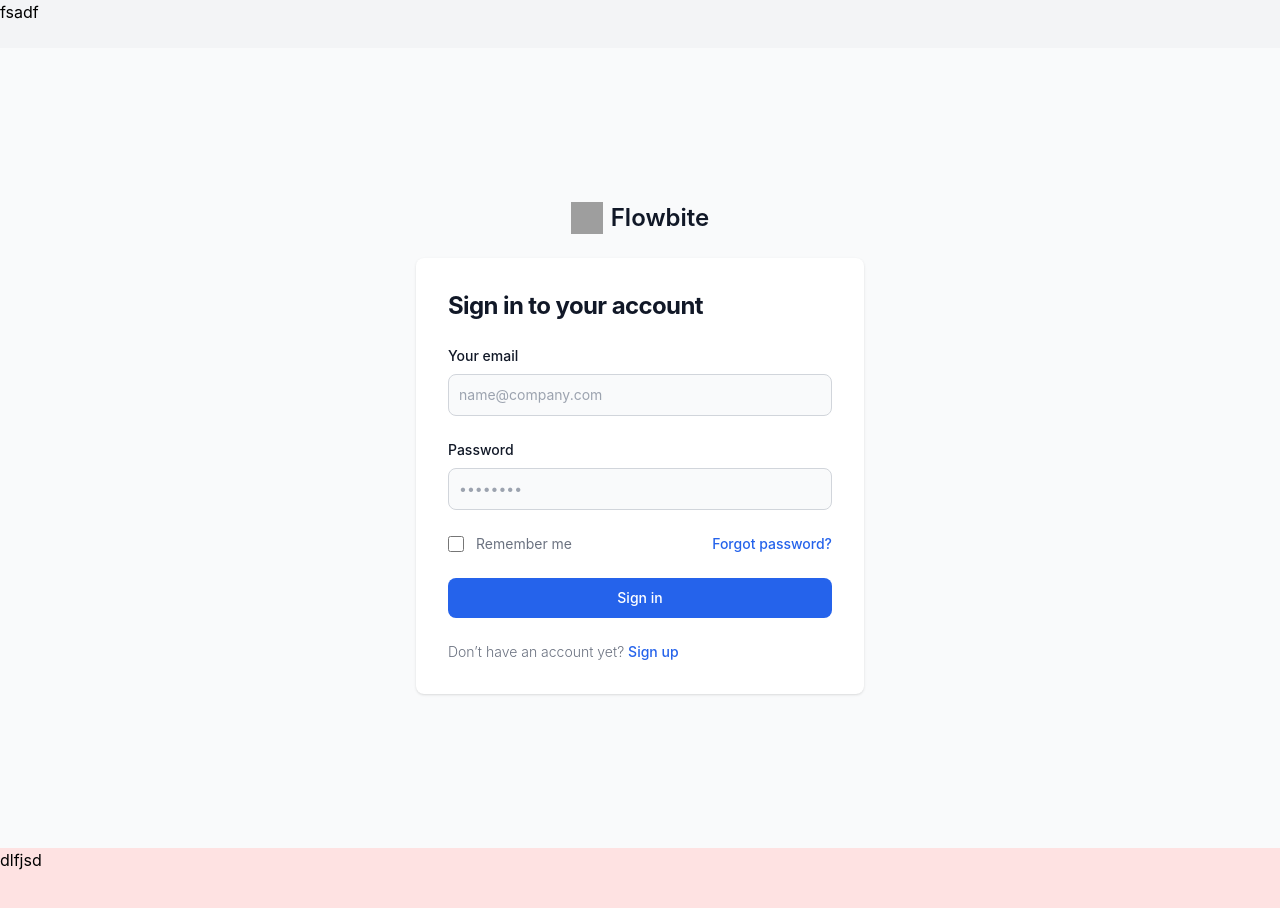
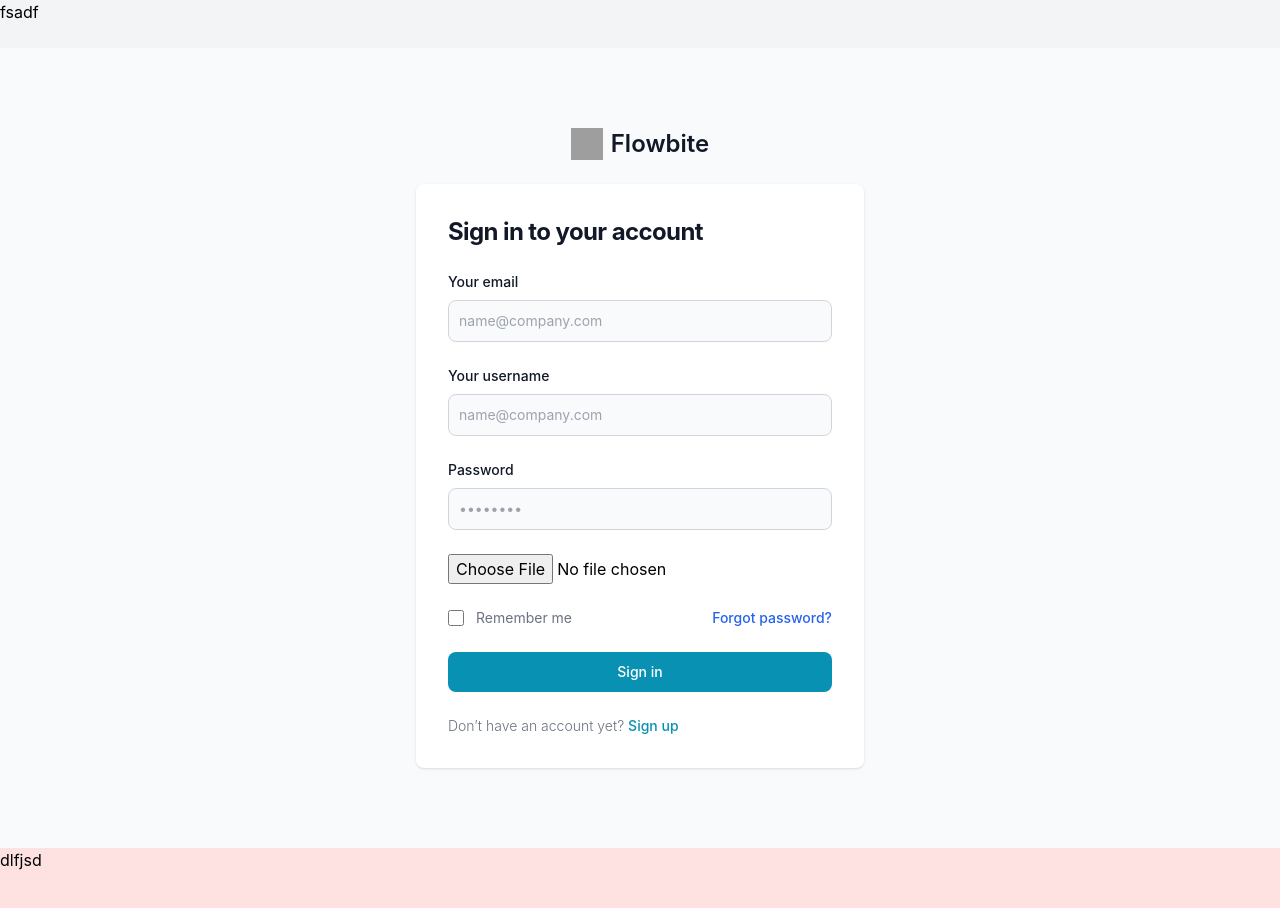
Before and after one commit to denilson-dxt/blogger-frontend, an Angular app: page /auth/register in a window 1280 px wide. Shown: the top 908 px of the page. Built offline with nearby package versions, Linux system fonts and the light colour scheme; grey boxes are pictures that could not be loaded.

Commit message:
Add register

```diff
--- a/src/app/components/pages/auth/register/register.component.html
+++ b/src/app/components/pages/auth/register/register.component.html
@@ -9,14 +9,21 @@
                 <h1 class="text-xl font-bold leading-tight tracking-tight text-gray-900 md:text-2xl dark:text-white">
                     Sign in to your account
                 </h1>
-                <form class="space-y-4 md:space-y-6" action="#">
+                <form (ngSubmit)="submit()" [formGroup]="registerForm" class="space-y-4 md:space-y-6" action="#">
                     <div>
                         <label for="email" class="block mb-2 text-sm font-medium text-gray-900 dark:text-white">Your email</label>
-                        <input type="email" name="email" id="email" class="bg-gray-50 border border-gray-300 text-gray-900 sm:text-sm rounded-lg focus:ring-primary-600 focus:border-primary-600 block w-full p-2.5 dark:bg-gray-700 dark:border-gray-600 dark:placeholder-gray-400 dark:text-white dark:focus:ring-blue-500 dark:focus:border-blue-500" placeholder="name@company.com" required="">
+                        <input formControlName="email" type="email" name="email" id="email" class="bg-gray-50 border border-gray-300 text-gray-900 sm:text-sm rounded-lg focus:ring-primary-600 focus:border-primary-600 block w-full p-2.5 dark:bg-gray-700 dark:border-gray-600 dark:placeholder-gray-400 dark:text-white dark:focus:ring-blue-500 dark:focus:border-blue-500" placeholder="name@company.com" required="">
+                    </div>
+                    <div>
+                        <label for="username" class="block mb-2 text-sm font-medium text-gray-900 dark:text-white">Your username</label>
+                        <input  formControlName="userName" type="text" name="username" id="username" class="bg-gray-50 border border-gray-300 text-gray-900 sm:text-sm rounded-lg focus:ring-primary-600 focus:border-primary-600 block w-full p-2.5 dark:bg-gray-700 dark:border-gray-600 dark:placeholder-gray-400 dark:text-white dark:focus:ring-blue-500 dark:focus:border-blue-500" placeholder="name@company.com" required="">
                     </div>
                     <div>
                         <label for="password" class="block mb-2 text-sm font-medium text-gray-900 dark:text-white">Password</label>
-                        <input type="password" name="password" id="password" placeholder="••••••••" class="bg-gray-50 border border-gray-300 text-gray-900 sm:text-sm rounded-lg focus:ring-primary-600 focus:border-primary-600 block w-full p-2.5 dark:bg-gray-700 dark:border-gray-600 dark:placeholder-gray-400 dark:text-white dark:focus:ring-blue-500 dark:focus:border-blue-500" required="">
+                        <input formControlName="password" type="password" name="password" id="password" placeholder="••••••••" class="bg-gray-50 border border-gray-300 text-gray-900 sm:text-sm rounded-lg focus:ring-primary-600 focus:border-primary-600 block w-full p-2.5 dark:bg-gray-700 dark:border-gray-600 dark:placeholder-gray-400 dark:text-white dark:focus:ring-blue-500 dark:focus:border-blue-500" required="">
+                    </div>
+                    <div>
+                        <input (change)="onFileChange($event)" type="file" name="file" id="file" formControlName="file">
                     </div>
                     <div class="flex items-center justify-between">
                         <div class="flex items-start">
@@ -29,9 +36,9 @@
                         </div>
                         <a href="#" class="text-sm font-medium text-primary-600 hover:underline dark:text-primary-500">Forgot password?</a>
                     </div>
-                    <button type="submit" class="w-full text-white bg-primary-600 hover:bg-primary-700 focus:ring-4 focus:outline-none focus:ring-primary-300 font-medium rounded-lg text-sm px-5 py-2.5 text-center dark:bg-primary-600 dark:hover:bg-primary-700 dark:focus:ring-primary-800">Sign in</button>
+                    <button type="submit" class="w-full text-white bg-cyan-600 hover:bg-cyan-700 focus:ring-4 focus:outline-none focus:ring-primary-300 font-medium rounded-lg text-sm px-5 py-2.5 text-center dark:bg-primary-600 dark:hover:bg-primary-700 dark:focus:ring-primary-800">Sign in</button>
                     <p class="text-sm font-light text-gray-500 dark:text-gray-400">
-                        Don’t have an account yet? <a href="#" class="font-medium text-primary-600 hover:underline dark:text-primary-500">Sign up</a>
+                        Don’t have an account yet? <a routerLink="../login" class="font-medium text-cyan-600 hover:underline dark:text-primary-500">Sign up</a>
                     </p>
                 </form>
             </div>
--- a/src/app/components/pages/auth/register/register.component.ts
+++ b/src/app/components/pages/auth/register/register.component.ts
@@ -1,4 +1,7 @@
 import { Component, OnInit } from '@angular/core';
+import { FormControl, FormGroup, Validators } from '@angular/forms';
+import { Router } from '@angular/router';
+import { AuthService } from 'src/app/services/auth.service';
 
 @Component({
   selector: 'app-register',
@@ -6,10 +9,45 @@ import { Component, OnInit } from '@angular/core';
   styleUrls: ['./register.component.css']
 })
 export class RegisterComponent implements OnInit {
-
-  constructor() { }
+  registerForm!:FormGroup;
+  constructor(private authService:AuthService, private router:Router) { }
 
   ngOnInit(): void {
+    this._initializeForm();
+  }
+
+  private _initializeForm(){
+    this.registerForm = new FormGroup({
+      email:new FormControl("", [Validators.required, Validators.email]),
+      userName: new FormControl("", [Validators.required]),
+      password: new FormControl("", [Validators.required, Validators.minLength(8)]),
+      file:new FormControl(""),
+      profilePicture: new FormControl("")
+
+    })
+  }
+
+  onFileChange(event:any){
+      if(event.target.files.length > 0){
+        const file = event.target.files[0];
+        this.registerForm.patchValue({
+          profilePicture: file
+        })
+      }
+  }
+  submit(){
+    if(this.registerForm.invalid) return;
+    const formData = new FormData();
+    formData.append("email", this.registerForm.get("email")?.value);
+    formData.append("userName", this.registerForm.get("userName")?.value);
+    formData.append("password", this.registerForm.get("password")?.value);
+    formData.append("profilePicture", this.registerForm.get("profilePicture")?.value);
+    console.log(this.registerForm.value);
+
+    this.authService.register(formData).subscribe(data =>{
+      console.log(data);
+      this.router.navigate(["/auth/login"])
+    });
   }
 
 }
--- a/src/app/services/auth.service.ts
+++ b/src/app/services/auth.service.ts
@@ -4,6 +4,8 @@ import {HttpClient} from "@angular/common/http"
 import { ILoginResponse } from '../interfaces/login-response';
 import { ILoginData } from '../interfaces/login-data';
 import { environment } from 'src/environments/environment';
+import { IRegisterData } from '../interfaces/register-data';
+import { IRegisterResponse } from '../interfaces/register-response';
 
 @Injectable({
   providedIn: 'root'
@@ -15,4 +17,10 @@ export class AuthService {
   login(data:ILoginData):Observable<ILoginResponse>{
     return this.http.post<ILoginResponse>(`${environment.api}/auth/login`, data);
   }
+
+  register(data:FormData):Observable<IRegisterResponse>{
+    console.log("Service", data);
+
+    return this.http.post<IRegisterResponse>(`${environment.api}/auth/register`, data);
+  }
 }
```
